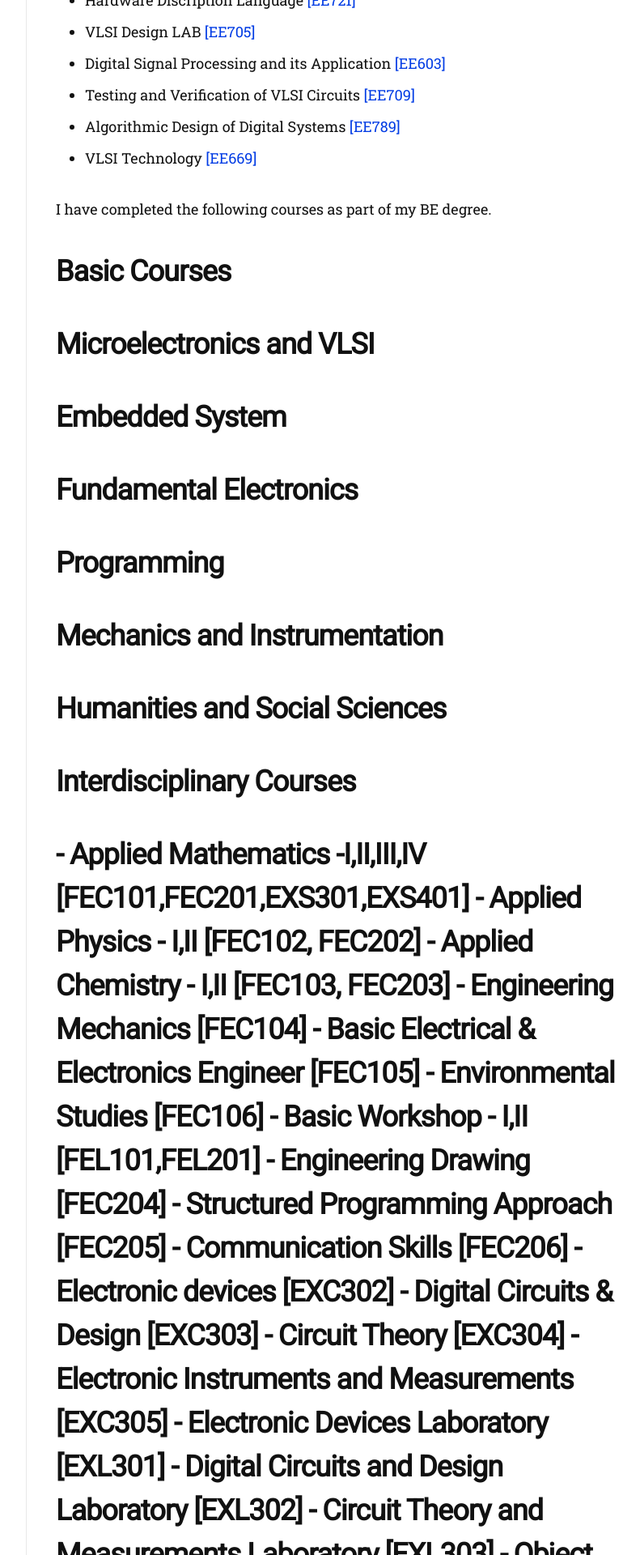
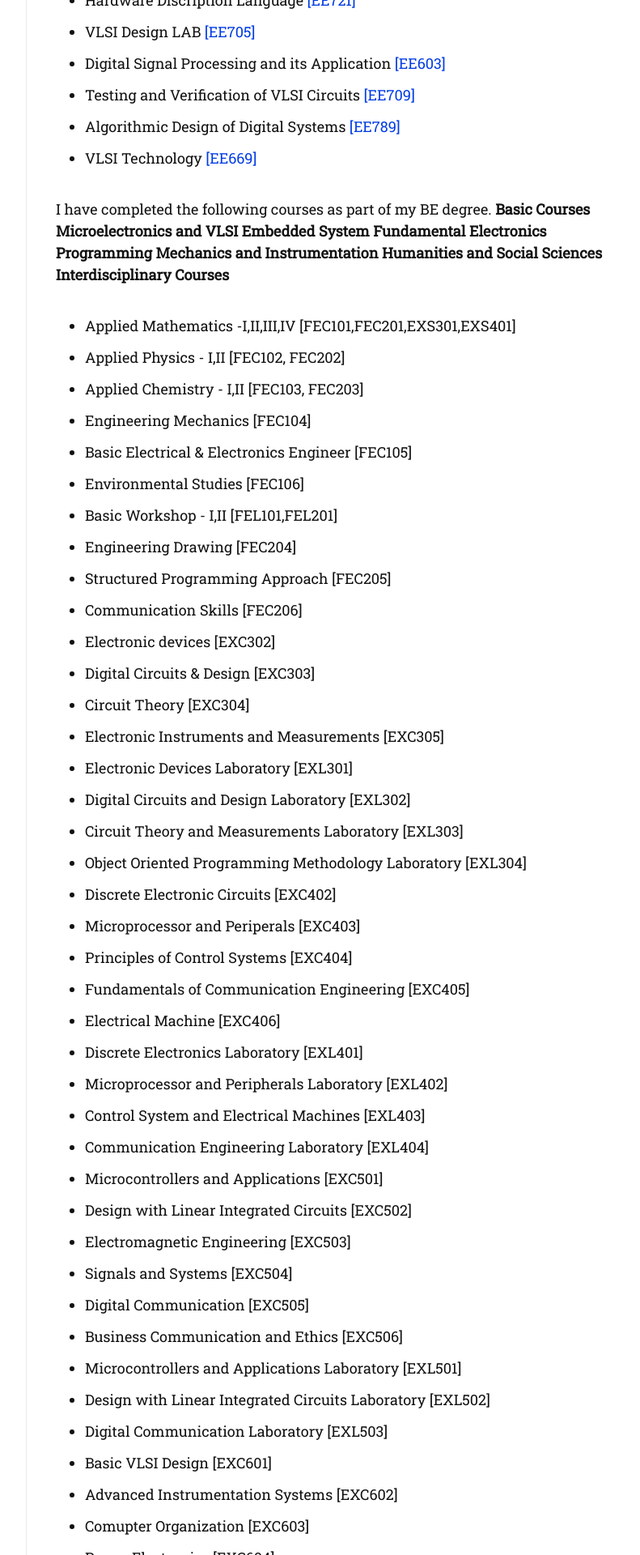
Before and after one commit to zotingsagar/zotingsagar.github.io, a Jekyll site: the page built from courses.md, in a window 1280 px wide. Shown: the part 590-2510 px from the top of the page at 81% size, without its empty margins (357-1148 px from the left). Built offline with Jekyll 4.4.1, drawn with Linux system fonts in a browser that asks for light colours; nearby versions of some CDN libraries; some web fonts are replaced; some of the changed text lies outside the part shown.

Commit message:
Update courses.md

```diff
--- a/courses.md
+++ b/courses.md
@@ -17,14 +17,14 @@ These courses have been completed as part of the Mtech program. For detail infor
 - VLSI Technology [[EE669]](https://www.ee.iitb.ac.in/web/academics/courses/EE669)
 
 I have completed the following courses as part of my BE degree.
-<h1> Basic Courses <h1>
-<h1> Microelectronics and VLSI <h1>
-<h1> Embedded System <h1>
-<h1> Fundamental Electronics <h1>
-<h1> Programming <h1>
-<h1> Mechanics and Instrumentation <h1>
-<h1> Humanities and Social Sciences <h1>
-<h1> Interdisciplinary Courses <h1>
+**Basic Courses**
+**Microelectronics and VLSI**
+**Embedded System**
+**Fundamental Electronics**
+**Programming**
+**Mechanics and Instrumentation**
+**Humanities and Social Sciences**
+**Interdisciplinary Courses**
 
 
 - Applied Mathematics -I,II,III,IV [FEC101,FEC201,EXS301,EXS401]
```
